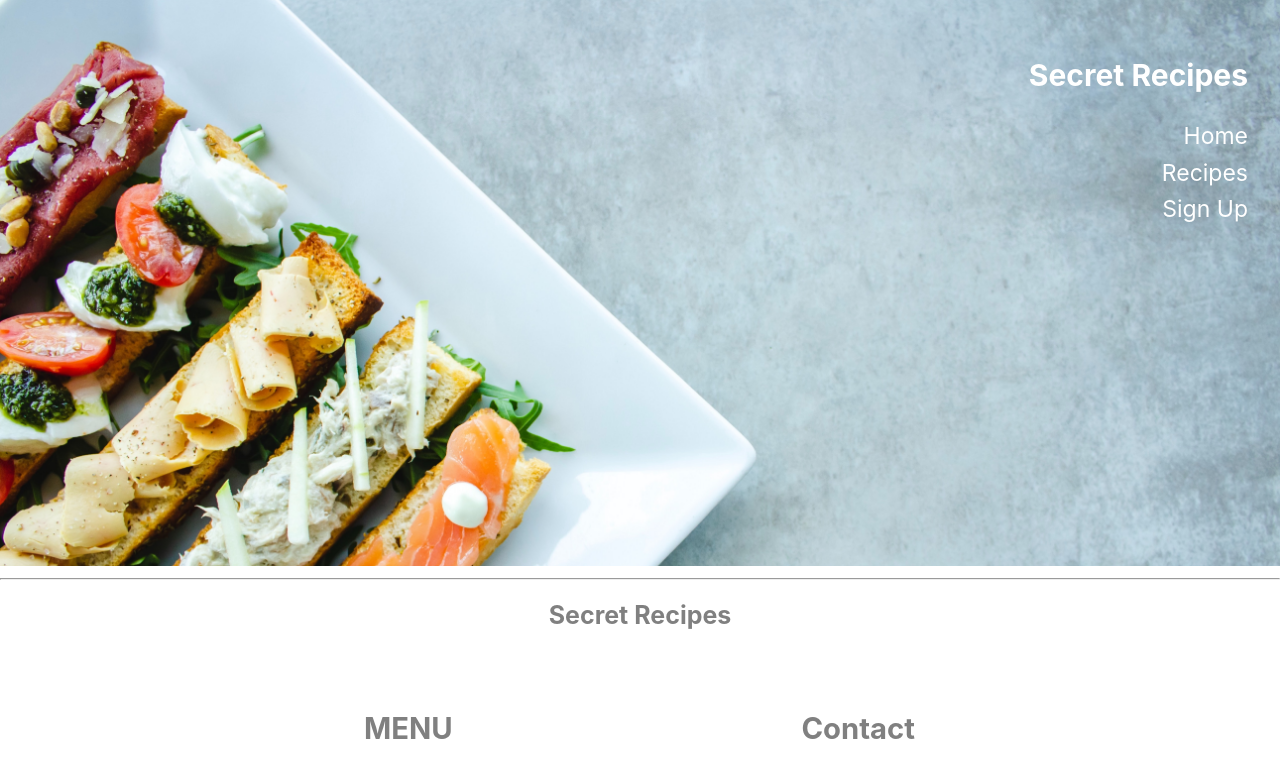
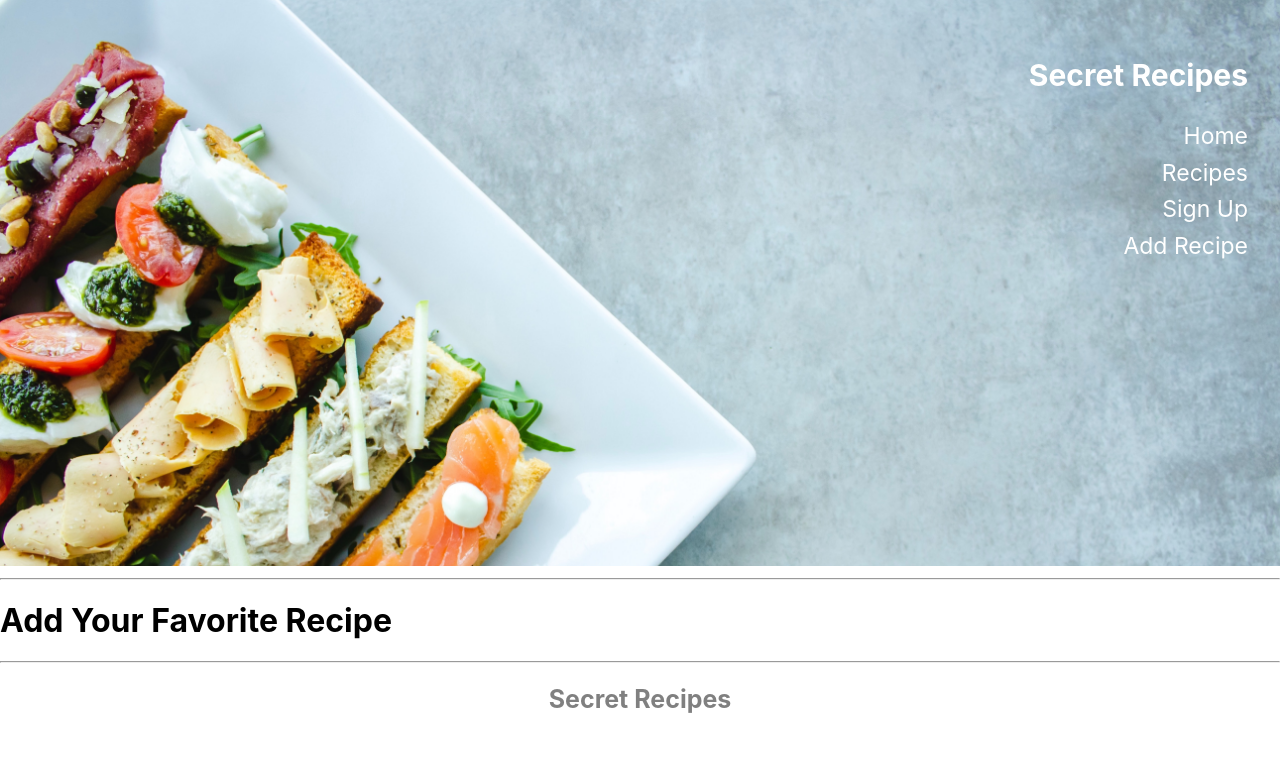
Before and after one commit to slothwithannuzzi/PTCT-SECRET-RECIPES-5-frontend, a React (Create React App) app in the folder secret_recipes/: page /add in a window 1280 px wide. Shown: the top 778 px of the page. Built offline with nearby package versions, Linux system fonts and the light colour scheme.

Commit message:
added link and Route to view Recipe form, displayed it between top nav and footer for now

```diff
--- a/secret_recipes/src/App.js
+++ b/secret_recipes/src/App.js
@@ -3,6 +3,9 @@ import { Route, Link, Switch } from "react-router-dom";
 import styled from "styled-components";
 import Home from "./Components/Home";
 import Footer from "./Components/Footer";
+
+//import RecipeForm component
+import RecipeForm from "./Components/RecipeForm";
 
 function App() {
   return (
@@ -13,9 +16,14 @@ function App() {
           <Link to="/">Home</Link>
           <Link to="">Recipes</Link>
           <Link to="">Sign Up</Link>
+          <Link to="/add">Add Recipe</Link>
         </Bar>
       </Head>
       <Home />
+      <hr />
+      <Route path="/add">
+        <RecipeForm />
+      </Route>
       <hr />
       <Footer />
     </div>
--- a/secret_recipes/src/Components/RecipeForm.js
+++ b/secret_recipes/src/Components/RecipeForm.js
@@ -1,5 +1,9 @@
 import React from "react";
 
 export default function RecipeForm() {
-  return <div className="form-container"></div>;
+  return (
+    <div className="form-container">
+      <h1>Add Your Favorite Recipe</h1>
+    </div>
+  );
 }
```
